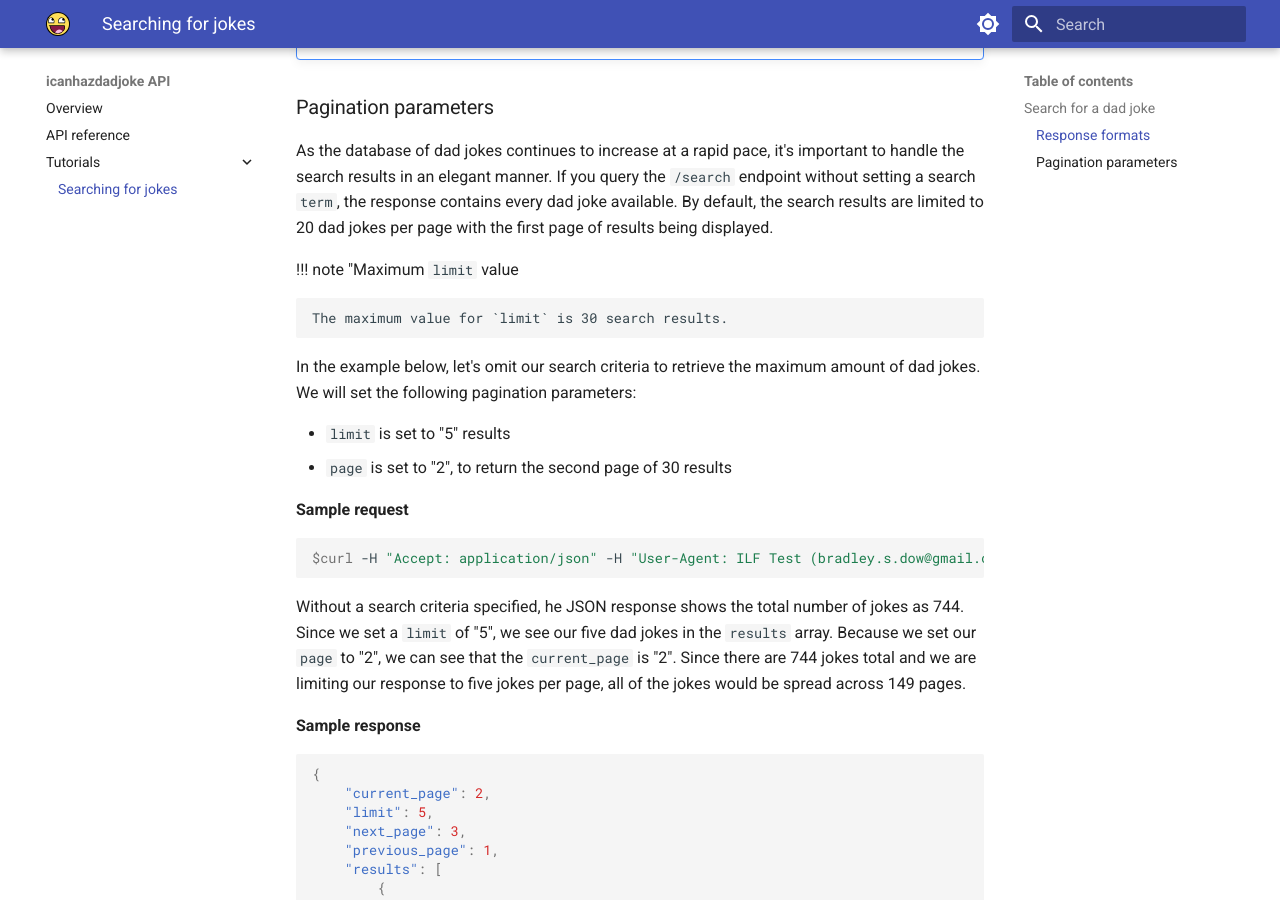
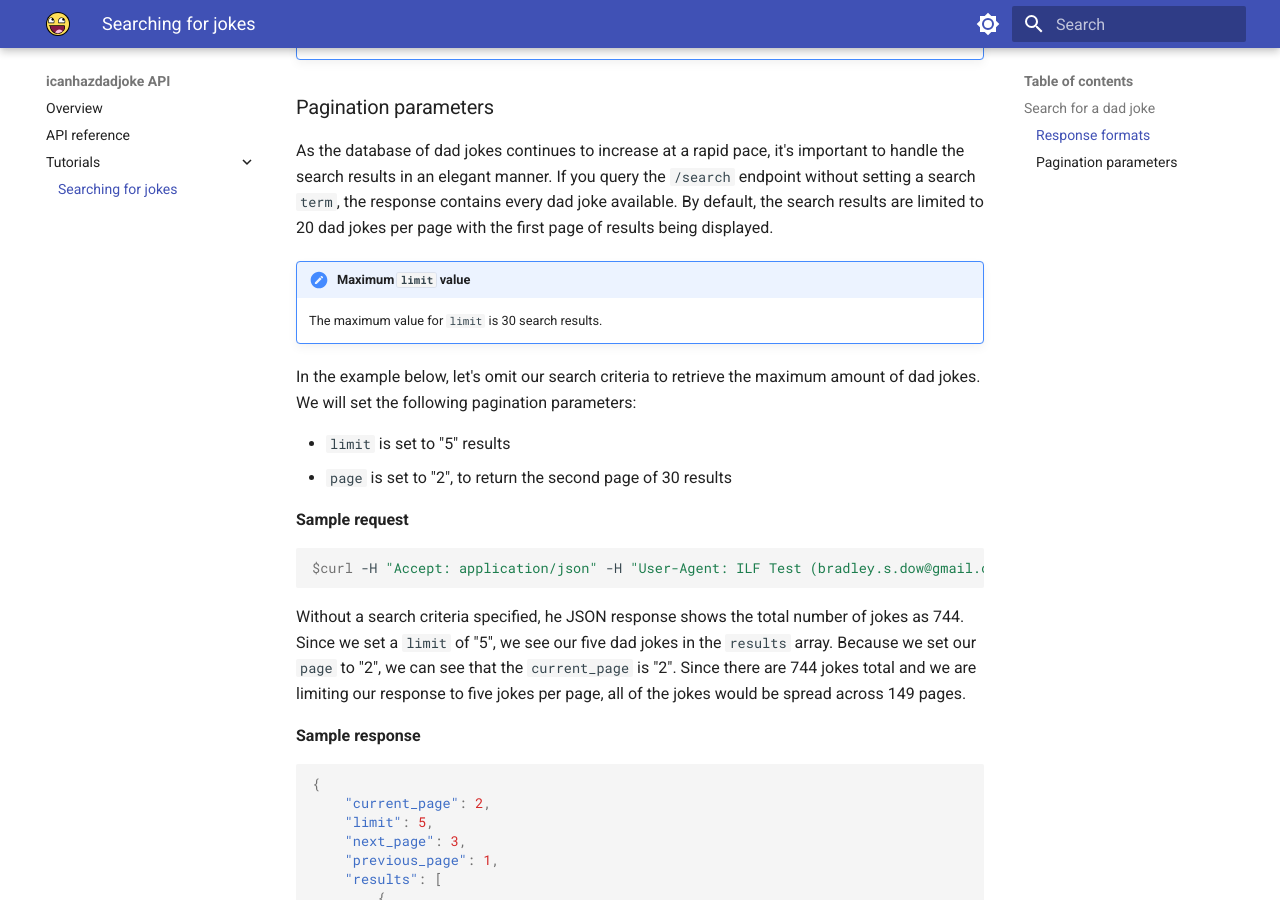
Before and after one commit to brad-dow/interledger-test, an MkDocs documentation site: the page built from docs/tutorial.md, in a window 1280 px wide and 900 px high, scrolled down 2298 px. Built offline with MkDocs 1.6.1 and Material for MkDocs 9.7.7, drawn with Linux system fonts in a browser that asks for light colours.

Commit message:
Update tutorial.md

```diff
--- a/docs/tutorial.md
+++ b/docs/tutorial.md
@@ -96,7 +96,7 @@ Where do cats write notes? Scratch Paper!
 ### Pagination parameters
 As the database of dad jokes continues to increase at a rapid pace, it's important to handle the search results in an elegant manner. If you query the `/search` endpoint without setting a search `term`, the response contains every dad joke available. By default, the search results are limited to 20 dad jokes per page with the first page of results being displayed.
 
-!!! note "Maximum `limit` value
+!!! note "Maximum `limit` value"
 
     The maximum value for `limit` is 30 search results.
 
```
